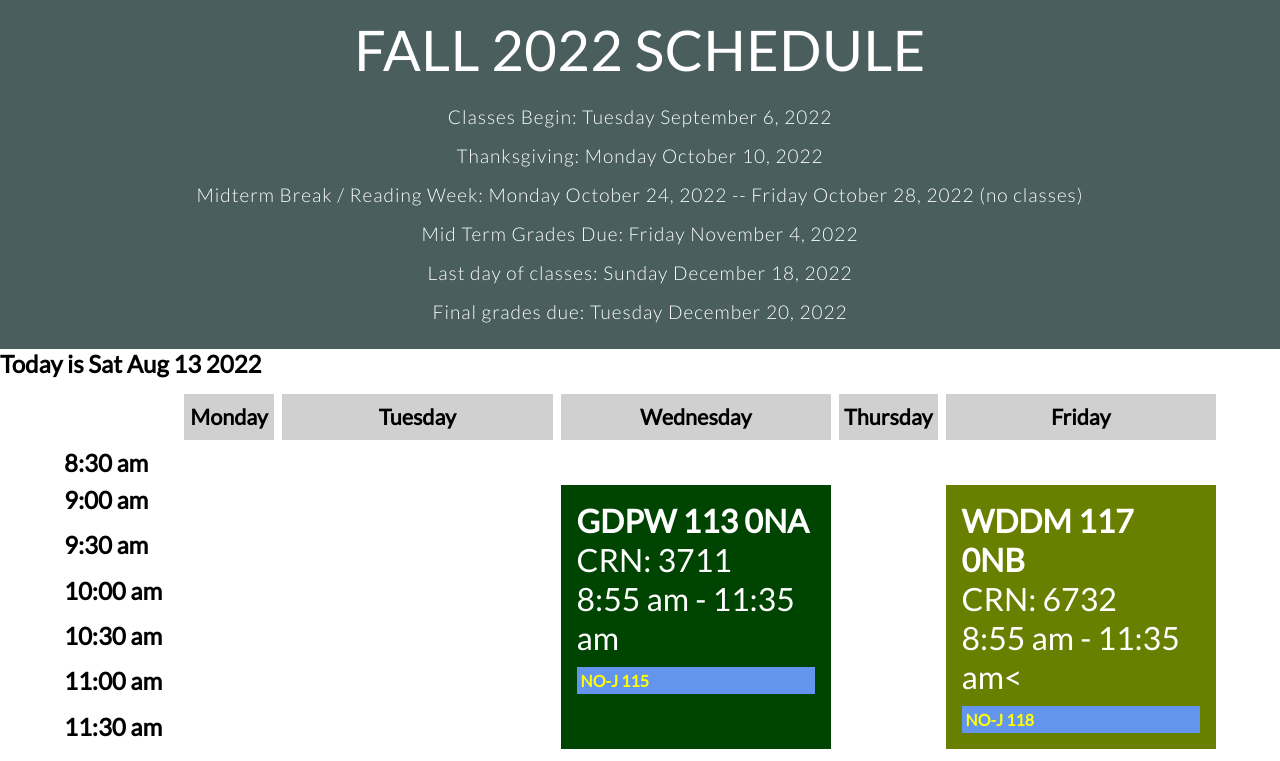
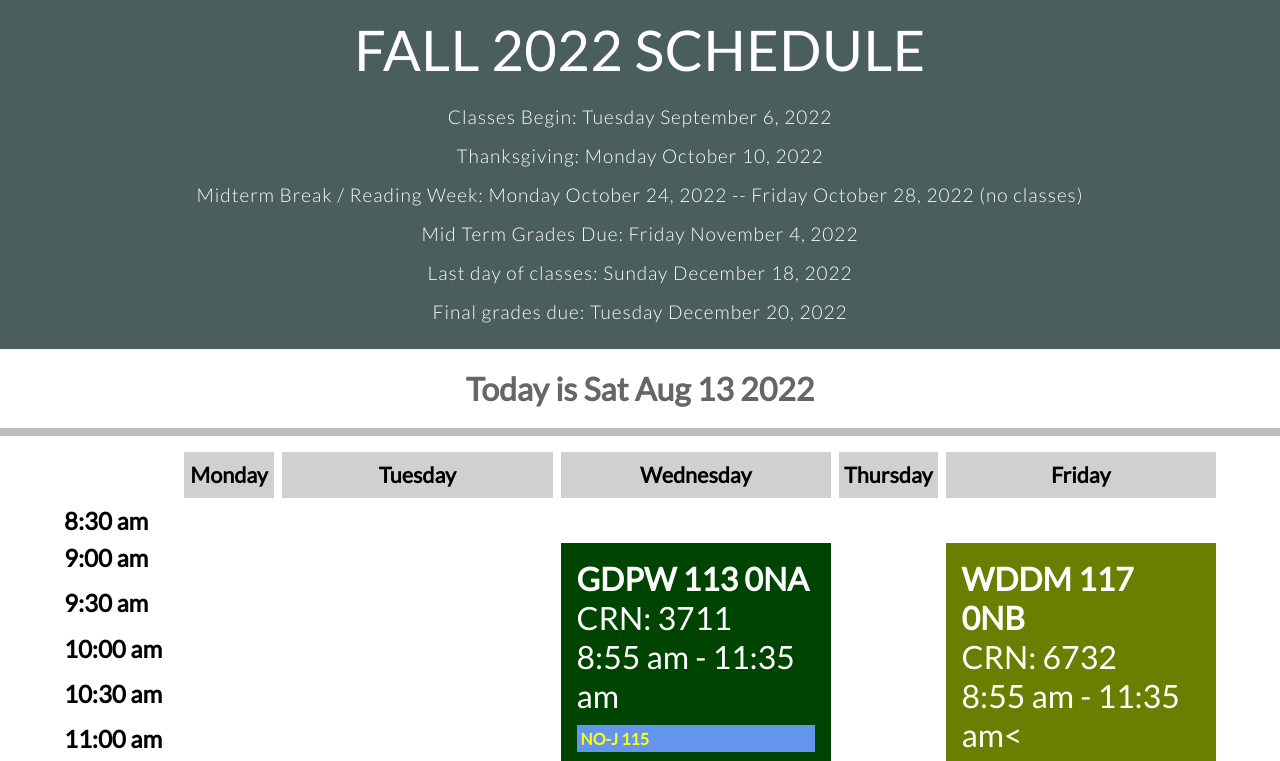
Before and after one commit to Felice63/SCHEDULE-Master, a plain HTML site: page index.html in a window 1280 px wide. Shown: the top 761 px of the page. Drawn offline with Linux system fonts and the light colour scheme.

Commit message:
Update scheduleStyles.css

```diff
--- a/scheduleStyles.css
+++ b/scheduleStyles.css
@@ -29,6 +29,14 @@ h1, h2 {
     padding: 6px 0;
     text-transform: uppercase;
     font-weight: 400;
+}
+
+.dateToday>h1 {
+	text-align: center;
+    padding: 20px 0;
+    color: #666;
+    font-size: 200%;
+    border-bottom: 8px solid rgb(192, 189, 189);
 }
 
 .dates {
```
